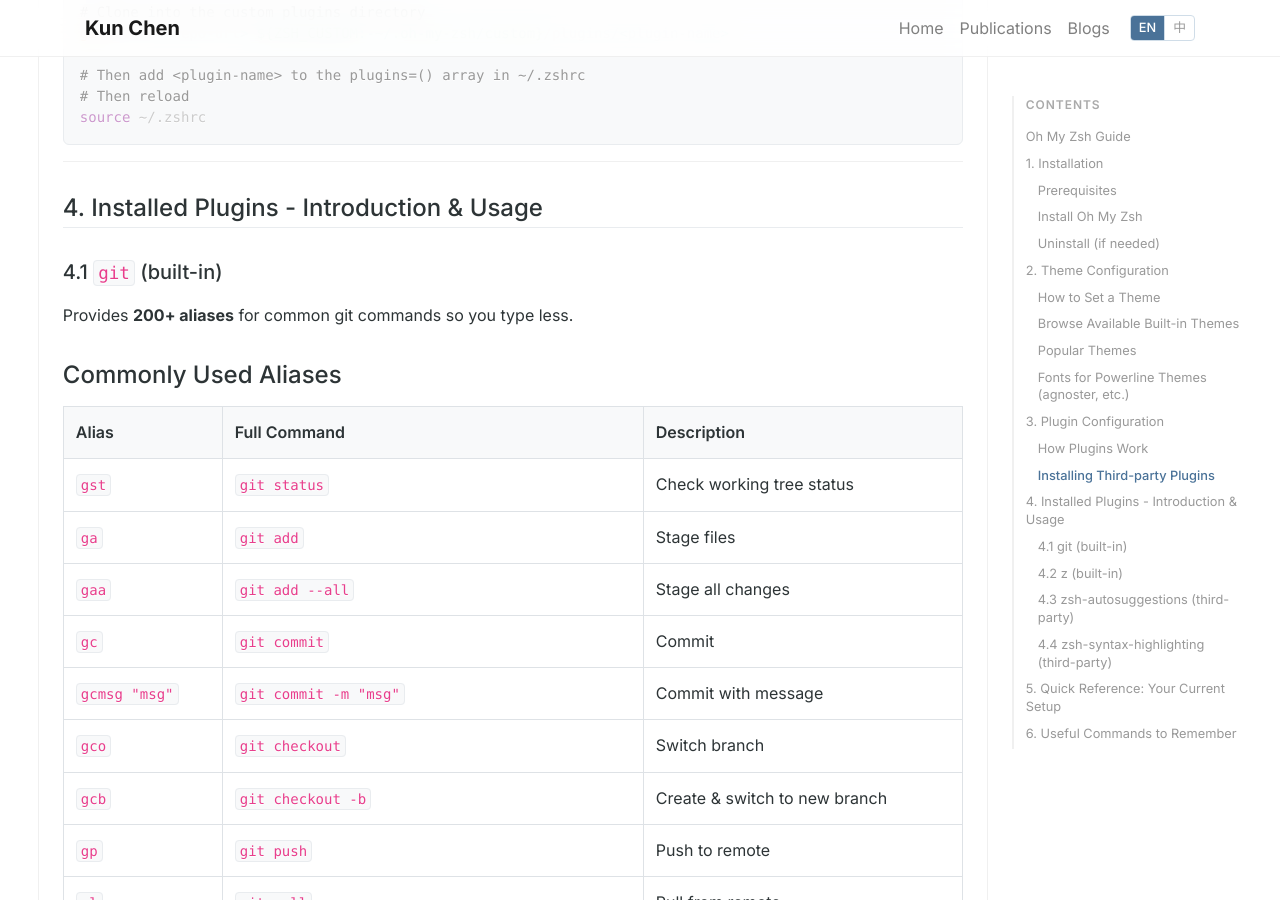
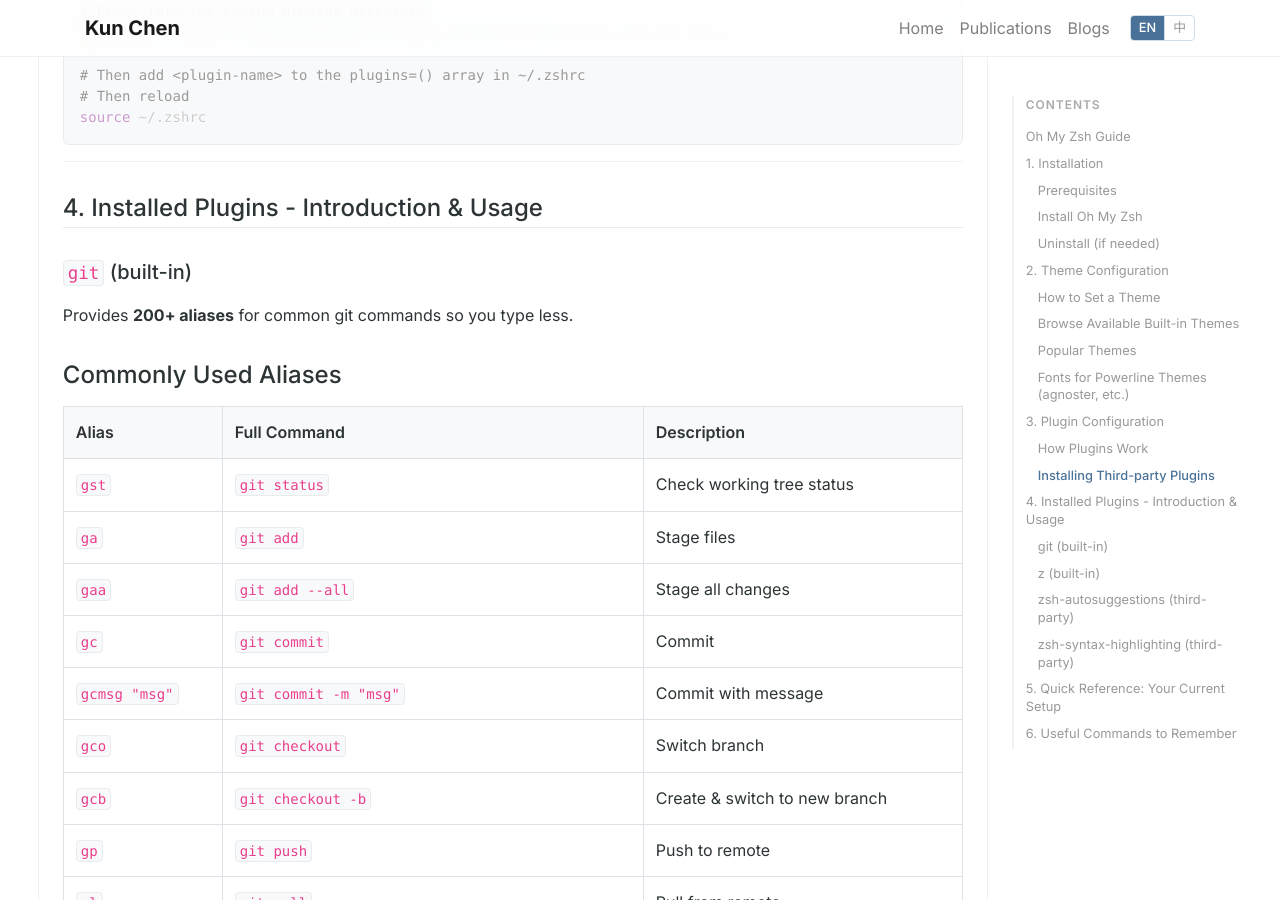
Before and after one commit to Kwen-Chen/Kwen-Chen.github.io, a Jekyll site: the page built from _blogs/2026-03-13-oh-my-zsh-guide.md, in a window 1280 px wide and 900 px high, scrolled down 3058 px. Built offline with Jekyll 4.4.1, drawn with Linux system fonts in a browser that asks for light colours; nearby versions of some CDN libraries; a style sheet for code colours, icons or effects is not loaded.

Commit message:
fix name

```diff
--- a/_blogs/2026-03-13-oh-my-zsh-guide.md
+++ b/_blogs/2026-03-13-oh-my-zsh-guide.md
@@ -130,7 +130,7 @@
 
 ## 4. Installed Plugins - Introduction & Usage
 
-### 4.1 `git` (built-in)
+### `git` (built-in)
 
 Provides **200+ aliases** for common git commands so you type less.
 
@@ -179,7 +179,7 @@
 
 ---
 
-### 4.2 `z` (built-in)
+### `z` (built-in)
 
 A **directory jumper** that learns which directories you visit most and lets you jump to them with partial name matching.
 
@@ -218,7 +218,7 @@
 
 ---
 
-### 4.3 `zsh-autosuggestions` (third-party)
+### `zsh-autosuggestions` (third-party)
 
 Suggests commands **as you type** based on your command history. The suggestion appears in gray text after your cursor.
 
@@ -267,7 +267,7 @@
 
 ---
 
-### 4.4 `zsh-syntax-highlighting` (third-party)
+### `zsh-syntax-highlighting` (third-party)
 
 Provides **real-time syntax highlighting** as you type commands. Valid commands turn **green**, invalid ones turn **red**, strings are highlighted, and more.
 
```
Also changed, not shown: _news/2024-wisemedia.md (+1 -1 lines).
